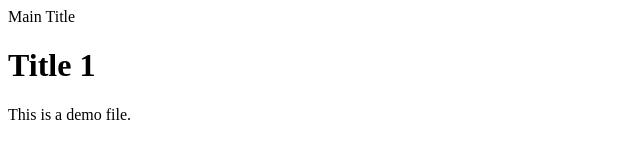
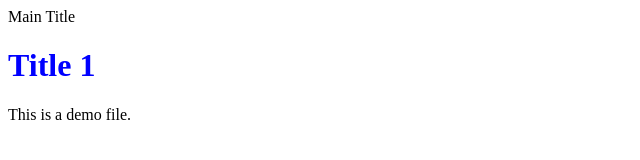
Before and after one commit to Sanket-Vaidya/SSHRepo, a plain HTML site: page index.html in a window 1280 px wide. Shown: the whole page, without its empty margins (0-640 px from the left). Drawn offline with Linux system fonts and the light colour scheme.

```diff
--- a/index.html
+++ b/index.html
@@ -1,7 +1,11 @@
 <html>
   <head> Main Title</head>
   <body>
-    <h1> Title 1 </h1>
+    <h1>
+	    <style>
+h1 {color:blue; fontsize:300%}
+	    </style>
+	    Title 1 </h1>
     <p> This is a demo file. </p>
   </body>
 
```
